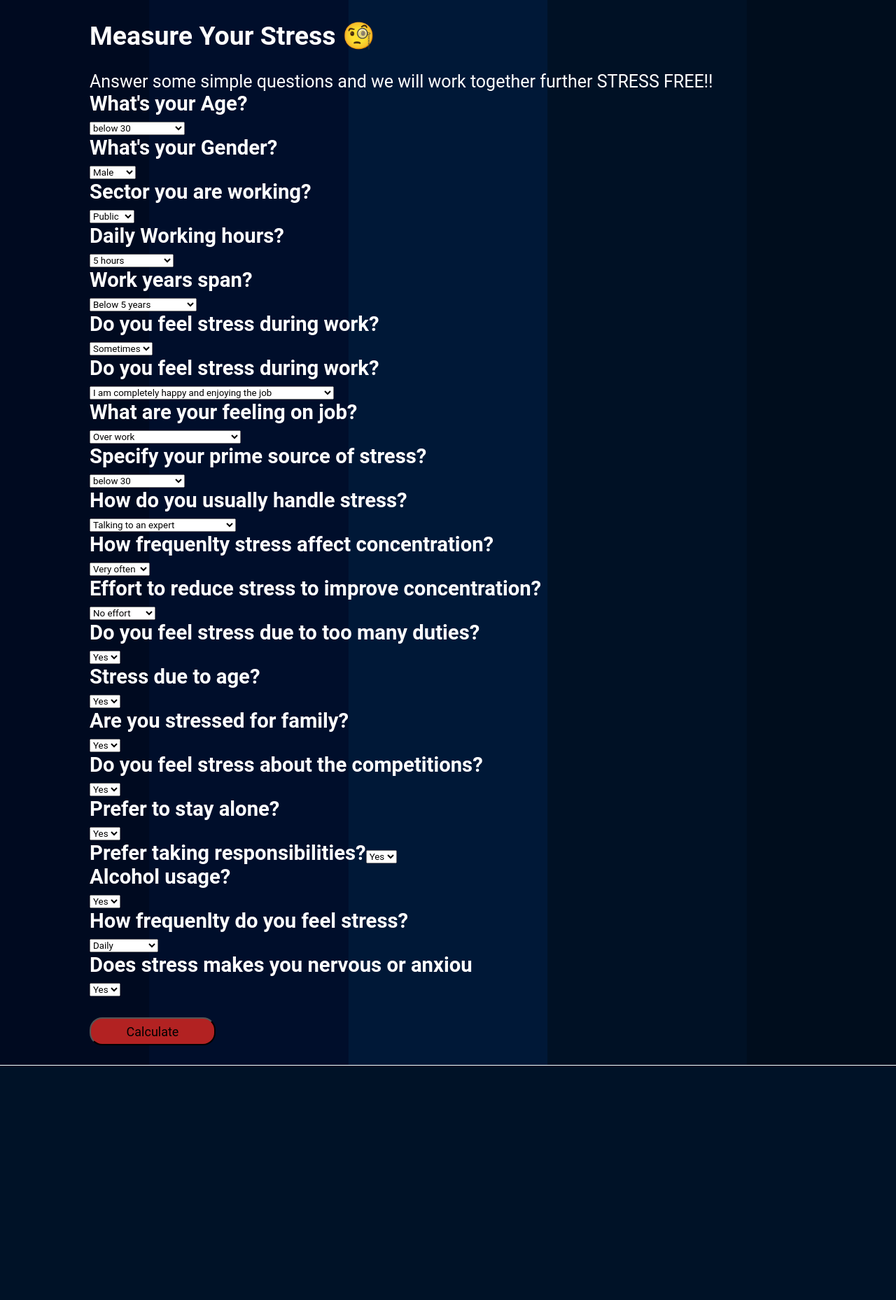
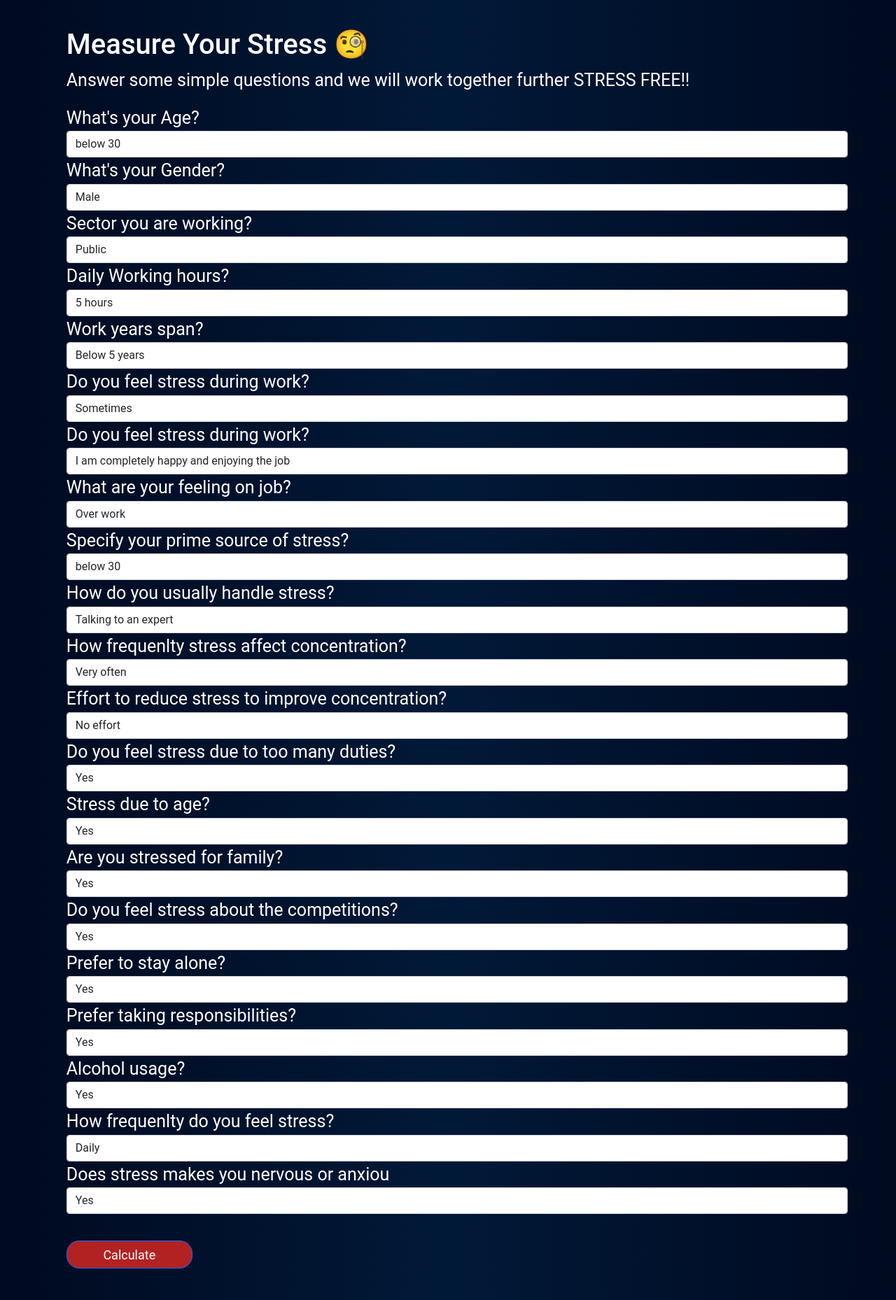
Before and after one commit to Mysterious-Owl/selfaid, a Flask app: page / in a window 1280 px wide. Shown: the whole page at 70% size. Before the commit the page ends 1523 px from the top, so only its background shows below. Run offline with Flask 2, Linux system fonts and the light colour scheme.

Commit message:
Add files via upload

```diff
--- a/static/css/style.css
+++ b/static/css/style.css
@@ -1,20 +1,23 @@
 *{
-    margin: 0;
-    padding: 0;
     font-family: 'Roboto','sans-serif';
 }
-
+.container-md{
+    position: absolute;
+    top: 5%;
+    left: 51%;
+    transform: translate(-50%, 0%);
+}
 body{
-    background-image: linear-gradient(rgba(0,0,0,0.5),rgba(0,0,0,0.5)), url(./wallpaper.png);
-    height: 100vh;
+    /*background-image: linear-gradient(rgba(0,0,0,0.5),rgba(0,0,0,0.5)), url(./wallpaper.png);*/
+    background-image: linear-gradient(to right, #000a20, #011938, #000a20);
     background-size: cover;
     background-position: center;
     border-left: 10px;
     font-size: 25px;
     text-align:unset;
-    margin-left: 10%;
     color:rgb(255, 255, 255);
     font-family: cursive;
+    margin: revert;
 }
 
 .h1{
--- a/templates/stress.html
+++ b/templates/stress.html
@@ -4,142 +4,183 @@
         <meta charset="UTF-8">
         <meta name="viewport" content="width=device-width, initial-scale=1.0">
         <title> Stress Classifier</title>
+        <link href="https://cdn.jsdelivr.net/npm/bootstrap@5.0.0-beta3/dist/css/bootstrap.min.css" rel="stylesheet" integrity="sha384-eOJMYsd53ii+scO/bJGFsiCZc+5NDVN2yr8+0RDqr0Ql0h+rP48ckxlpbzKgwra6" crossorigin="anonymous">
         <link rel="stylesheet" type="text/css" href="../static/css/style.css">
     </head>
     <body>
+        <div class="container-md">
+            <h1> Measure Your Stress 🧐</h1>
+            <p> Answer some simple questions and we will work together further STRESS FREE!! </p>
             <form action="{{ url_for('predict')}}" method="POST">
-            <br>
-            <h2> Measure Your Stress 🧐</h2>
-            <br>
-            <p> Answer some simple questions and we will work together further STRESS FREE!! </p>
-            <h3>What's your Age?</h3><select name="Age" id="Age" required="required">
+                <div class="form-group">
+                    <label>What's your Age?</label>
+                    <select class="form-control" class="form-control" name="Age" id="Age" required="required">
                         <option value="below 30">below 30</option>
                         <option value="Between 30 and 50">Between 30 and 50</option>
                         <option value="Above 50">Above 50</option>
                     </select>
-
-            <h3>What's your Gender?</h3><select name="Gender" id="Gender" required="required">
+                </div>
+                <div class="form-group">
+                    <label>What's your Gender?</label>
+                    <select class="form-control" class="form-control" name="Gender" id="Gender" required="required">
                         <option value="Male">Male</option>
                         <option value="Female">Female</option>
                     </select>
-
-            <h3>Sector you are working?</h3><select name="Sector" id="Sector" required="required">
+                </div>
+                <div class="form-group">
+                    <label>Sector you are working?</label>
+                    <select class="form-control" class="form-control" name="Sector" id="Sector" required="required">
                         <option value="Public">Public</option>
                         <option value="Private">Private</option>
                     </select>
-
-            <h3>Daily Working hours?</h3><select name="Work_hours" id="Work_hours" required="required">
+                </div>
+                <div class="form-group">
+                    <label>Daily Working hours?</label>
+                    <select class="form-control" name="Work_hours" id="Work_hours" required="required">
                         <option value="5hrs">5 hours</option>
                         <option value="10hrs">10 hours</option>
                         <option value="More than 10hrs">More than 10hrs</option>
                     </select>
-
-            <h3>Work years span?</h3><select name="Work_years_span" id="Work_years_span" required="required">
+                </div>
+                <div class="form-group">
+                    <label>Work years span?</label>
+                    <select class="form-control" name="Work_years_span" id="Work_years_span" required="required">
                         <option value="Below 5 years">Below 5 years</option>
                         <option value="Between 5 to 10 years">Between 5 to 10 years</option>
                         <option value="Above 10 Years">Above 10 Years</option>
                     </select>
-
-            <h3>Do you feel stress during work?</h3><select name="Stressed_during_work" id="Stressed_during_work" required="required">
+                </div>
+                <div class="form-group">
+                    <label>Do you feel stress during work?</label>
+                    <select class="form-control" name="Stressed_during_work" id="Stressed_during_work" required="required">
                         <option value="Sometimes">Sometimes</option>
                         <option value="Very Often">Very Often</option>
                         <option value="Never">Never</option>
                     </select>
-
-            <h3>Do you feel stress during work?</h3><select name="Feeling_on_job" id="Feeling_on_job" required="required">
+                </div>
+                <div class="form-group">
+                    <label>Do you feel stress during work?</label>
+                    <select class="form-control" name="Feeling_on_job" id="Feeling_on_job" required="required">
                         <option value="I am completely happy and enjoying the job">I am completely happy and enjoying the job</option>
                         <option value="I sometimes feel dissatisfied but generally enjoy my job">I sometimes feel dissatisfied but generally enjoy my job</option>
                         <option value="Most of the time I do not enjoy my work">Most of the time I do not enjoy my work</option>
                         <option value="I have no interest at all in my work">I have no interest at all in my work</option>
                     </select>
-
-            <h3>What are your feeling on job?</h3><select name="Source_of_stress" id="Source_of_stress" required="required">
+                </div>
+                <div class="form-group">
+                    <label>What are your feeling on job?</label>
+                    <select class="form-control" name="Source_of_stress" id="Source_of_stress" required="required">
                         <option value="Over work">Over work</option>
                         <option value="Family Issues">Family Issues</option>
                         <option value="Out of Control Situation">Out of Control Situation</option>
                         <option value="Colleague  Attitude">Colleague  Attitude</option>
                         <option value="All above in different proportions">All above in different proportions</option>
                     </select>
-
-            <h3>Specify your prime source of stress?</h3><select name="Age" id="Age" required="required">
+                </div>
+                <div class="form-group">
+                    <label>Specify your prime source of stress?</label>
+                    <select class="form-control" name="Age" id="Age" required="required">
                         <option value="below 30">below 30</option>
                         <option value="Between 30 and 50">Between 30 and 50</option>
                         <option value="Above 50">Above 50</option>
                     </select>
-
-            <h3>How do you usually handle stress?</h3><select name="Handling_stress" id="Handling_stress" required="required">
+                </div>
+                <div class="form-group">
+                    <label>How do you usually handle stress?</label>
+                    <select class="form-control" name="Handling_stress" id="Handling_stress" required="required">
                         <option value="Talking to an expert">Talking to an expert</option>
                         <option value="Taking a sleep">Taking a sleep</option>
                         <option value="Drugs / Alcohol / Smoking">Drugs / Alcohol / Smoking</option>
                         <option value="Talking to your family members">Talking to your family members</option>
                         <option value="Talking to the employer">Talking to the employer</option>
                     </select>
-
-            <h3>How frequenlty stress affect concentration?</h3><select name="Stress_affecting_concentration" id="Stress_affecting_concentration" required="required">
+                </div>
+                <div class="form-group">
+                    <label>How frequenlty stress affect concentration?</label>
+                    <select class="form-control" name="Stress_affecting_concentration" id="Stress_affecting_concentration" required="required">
                         <option value="Very often">Very often</option>
                         <option value="Somewhat">Somewhat</option>
                         <option value="Never">Never</option>
                     </select>
-
-            <h3>Effort to reduce stress to improve concentration?</h3><select name="Effort_to_reduce_stress_to_improve_concentration" id="Effort_to_reduce_stress_to_improve_concentration" required="required">
+                </div>
+                <div class="form-group">
+                    <label>Effort to reduce stress to improve concentration?</label>
+                    <select class="form-control" name="Effort_to_reduce_stress_to_improve_concentration" id="Effort_to_reduce_stress_to_improve_concentration" required="required">
                         <option value="No effort">No effort</option>
                         <option value="Some effort">Some effort</option>
                         <option value="Lot of effort">Lot of effort</option>
                     </select>
-
-            <h3>Do you feel stress due to too many duties?</h3><select name="Stress_due_to_too_many_duties" id="Stress_due_to_too_many_duties" required="required">
+                </div>
+                <div class="form-group">
+                    <label>Do you feel stress due to too many duties?</label>
+                    <select class="form-control" name="Stress_due_to_too_many_duties" id="Stress_due_to_too_many_duties" required="required">
                         <option value="Yes">Yes</option>
                         <option value="No">No</option>
                     </select>
-
-            <h3>Stress due to age?</h3><select name="Stress_due_to_age" id="Stress_due_to_age" required="required">
+                </div>
+                <div class="form-group">
+                    <label>Stress due to age?</label>
+                    <select class="form-control" name="Stress_due_to_age" id="Stress_due_to_age" required="required">
                         <option value="Yes">Yes</option>
                         <option value="No">No</option>
                     </select>
-
-            <h3>Are you stressed for family?</h3><select name="Stress_reason_family" id="Stress_reason_family" required="required">
+                </div>
+                <div class="form-group">
+                    <label>Are you stressed for family?</label>
+                    <select class="form-control" name="Stress_reason_family" id="Stress_reason_family" required="required">
                         <option value="Yes">Yes</option>
                         <option value="No">No</option>
                     </select>
-
-            <h3>Do you feel stress about the competitions?</h3><select name="Stress_due_to_competition" id="Stress_due_to_competition" required="required">
+                </div>
+                <div class="form-group">
+                    <label>Do you feel stress about the competitions?</label>
+                    <select class="form-control" name="Stress_due_to_competition" id="Stress_due_to_competition" required="required">
                         <option value="Yes">Yes</option>
                         <option value="No">No</option>
                         </select>
-
-            <h3>Prefer to stay alone?</h3><select name="Prefer_to_stay_alone" id="Prefer_to_stay_alone" required="required">
+                </div>
+                <div class="form-group">
+                    <label>Prefer to stay alone?</label>
+                    <select class="form-control" name="Prefer_to_stay_alone" id="Prefer_to_stay_alone" required="required">
                         <option value="Yes">Yes</option>
                         <option value="No">No</option>
                     </select>
-
-            <h3>Prefer taking responsibilities?<select name="Prefer_taking_responsibilities" id="Prefer_taking_responsibilities" required="required">
+                </div>
+                <div class="form-group">
+                    <label>Prefer taking responsibilities?</label>
+                    <select class="form-control" name="Prefer_taking_responsibilities" id="Prefer_taking_responsibilities" required="required">
                         <option value="Yes">Yes</option>
                         <option value="No">No</option>
                     </select>
-
-            <h3>Alcohol usage?</h3><select name="Alcohol_usage" id="Alcohol_usage" required="required">
+                </div>
+                <div class="form-group">
+                    <label>Alcohol usage?</label>
+                    <select class="form-control" name="Alcohol_usage" id="Alcohol_usage" required="required">
                         <option value="Yes">Yes</option>
                         <option value="No">No</option>
                     </select>
-
-            <h3>How frequenlty do you feel stress?</h3><select name="Stress_nervous_habits" id="Stress_nervous_habits" required="required">
+                </div>
+                <div class="form-group">
+                    <label>How frequenlty do you feel stress?</label>
+                    <select class="form-control" name="Stress_nervous_habits" id="Stress_nervous_habits" required="required">
                         <option value="Daily">Daily</option>
                         <option value="Occasionally">Ocassionally</option>
                         <option value="Sometime">Sometimes</option>
                         <option value="Never">Never</option>
                     </select>
-
-            <h3>Does stress makes you nervous or anxiou</h3><select name="Stress_makes_nervous" id="Stress_makes_nervous" required="required">
+                </div>
+                <div class="form-group">
+                    <label>Does stress makes you nervous or anxiou</label>
+                    <select class="form-control" name="Stress_makes_nervous" id="Stress_makes_nervous" required="required">
                         <option value="Yes">Yes</option>
                         <option value="No">No</option>
                     </select>
-
-
-            <br><br><button id="sub" type="submit ">Calculate</button>
+                </div>
                 <br>
-
+                <button id="sub" type="submit" class="btn btn-primary">Calculate</button>
             </form>
 
             <br><h3>{{ prediction_text }}<h3>
+        </div>
     </body>
 </html>
```
Lines whose indentation alone changed are shown as unchanged.
